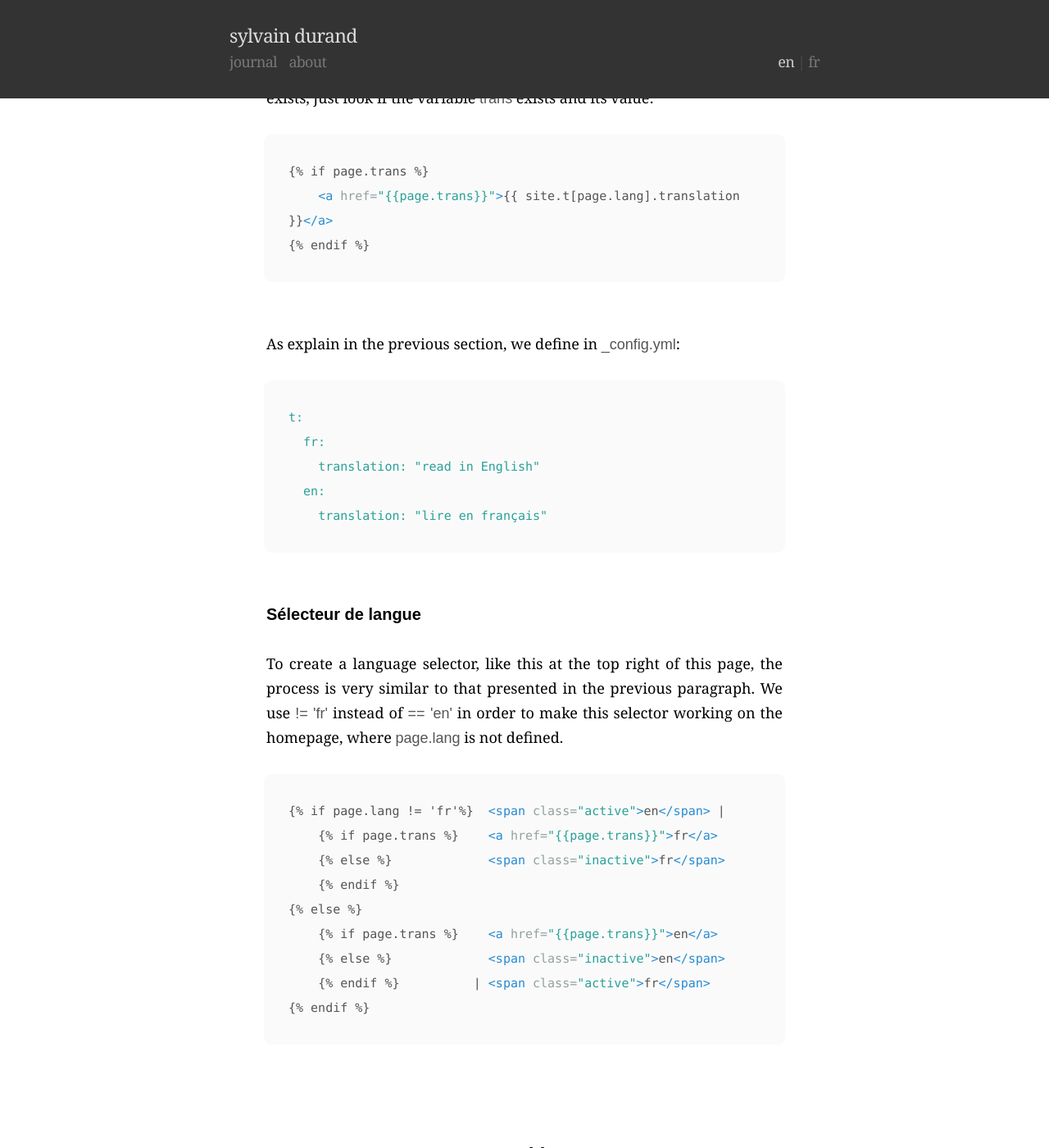
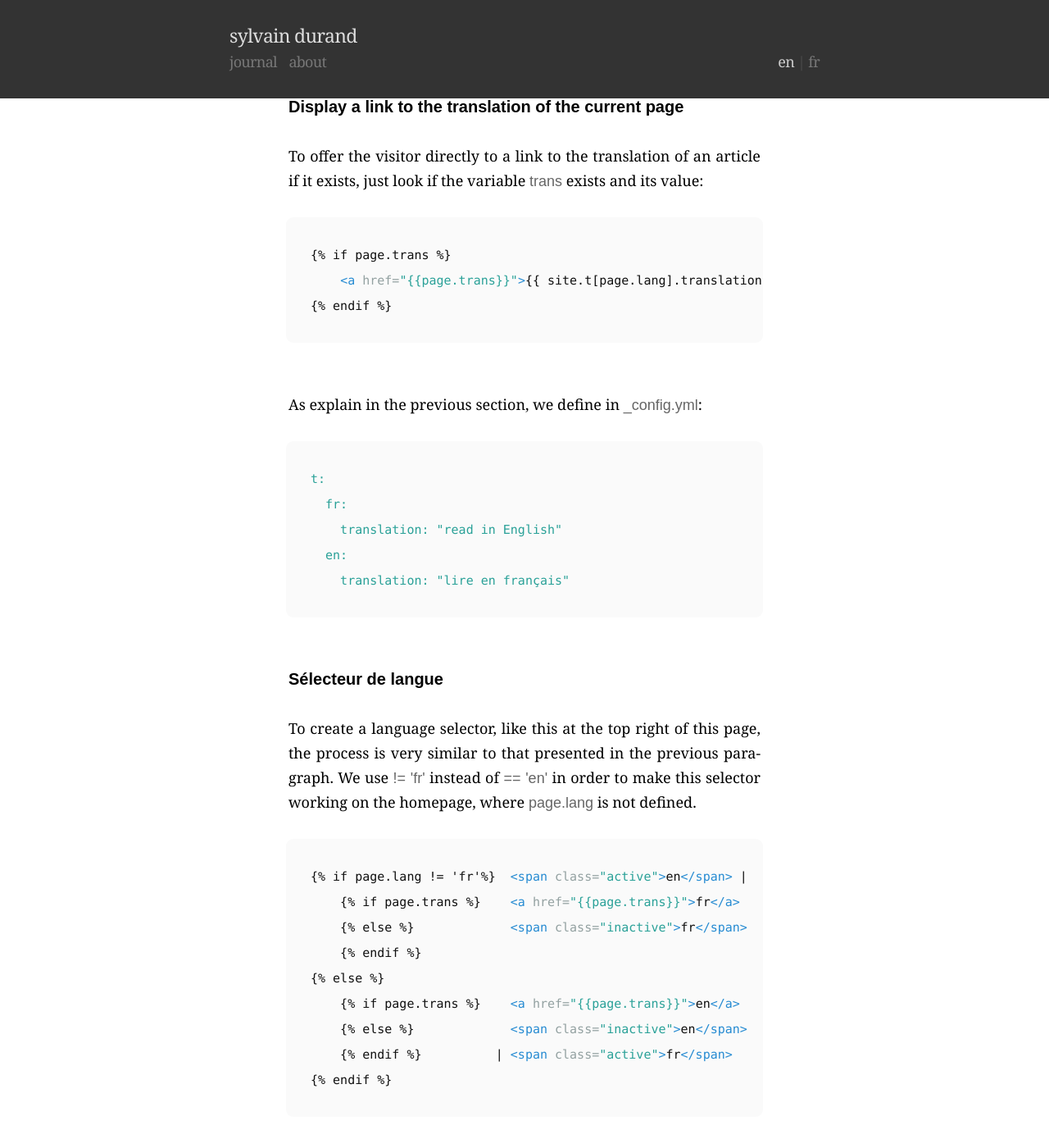
Before and after one commit to simonmeggle/simonmeggle.github.io, a Jekyll site: the page built from _posts/en/2014-02-23-multilingual-website-with-jekyll.md, in a window 1280 px wide and 1400 px high, scrolled down 4846 px. Shown: the whole window at 82% size. Built offline with Jekyll 4.4.1, drawn with Linux system fonts in a browser that asks for light colours.

Commit message:
Tweaking new post design

```diff
--- a/static/assets/style.sass
+++ b/static/assets/style.sass
@@ -10,7 +10,7 @@ $mono: "Lucida Console", monospace
 $main: 18
 $size: $main
 $line: 30/$main
-$width: 35em
+$width: 32em
 
 // Mixins
 
@@ -50,8 +50,12 @@ p,ul,ol
   margin: 0 auto
   list-style-type: none
   padding: $line+em $line+em 0
-  max-width: 35em
+  max-width: $width
   text-align: justify
+  hyphens: auto
+  -moz-hyphens: auto
+  -ms-hyphens: auto
+  -webkit-hyphens: auto
 
 p+ul li
   padding: 0 $line+em 0 1.5*$line+em
@@ -135,12 +139,11 @@ h3
     $size: 14 !global
     +font($serif,italic)
     position: absolute
-    left: 60%
+    left: 58%
     right: .5em
     padding: 0
-    margin-left: 17em
-    max-width: 16em
-    text-align: left
+    margin-left: $width/2
+    max-width: $width/2
     color: #bbb
 
   &:before
@@ -184,7 +187,7 @@ nav
   z-index: 1
 
   ul
-    max-width: 40em
+    max-width: $width * 1.25
     padding: 0 $line+em
 
 
@@ -226,25 +229,27 @@ nav
 code
   $size: $main !global
   +font($sans,"",0)
-  color: #555
+  color: #666
+  hyphens: none
+  -moz-hyphens: none
+  -ms-hyphens: none
+  -webkit-hyphens: none
 
 pre
   $size: $main !global
   +font($sans,bold)
   +padding(1,1)
-  +width(32em)
+  +width($width - 3em)
   margin: $line/$size*$main+em auto
-  white-space: pre-wrap
+  overflow-x: auto
   background: #fafafa
   border-radius: .5em
 
   code
     $size: 15 !global
     +font($mono)
-    display: block
-    line-height: $line/$size*$main
-    margin: auto
     +width
+    color: #111
 
 
 // Coloration syntaxique
```
